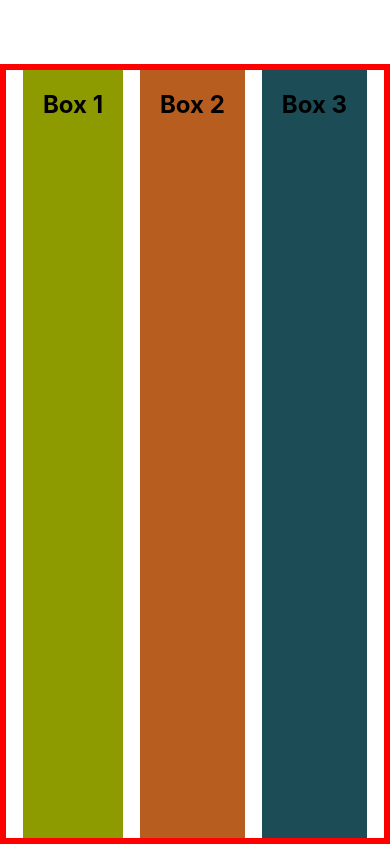
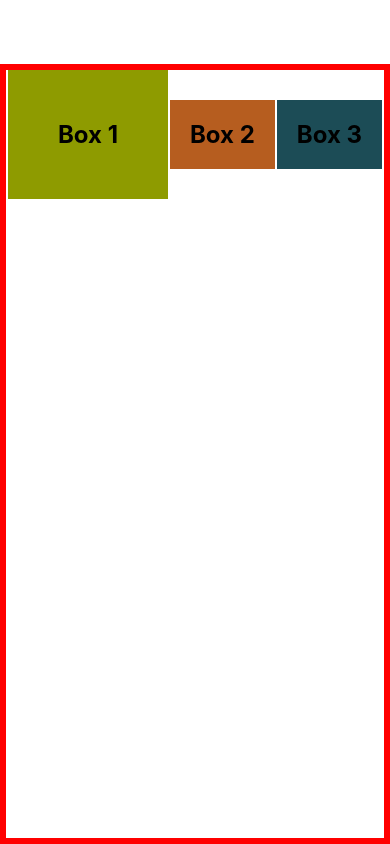
Before and after one commit to HarshuHacker/React-Native-Tutorials, a React Native app: screen / in a window 390 px wide. Built offline with nearby package versions, Linux system fonts and the light colour scheme.

Commit message:
Day 3: Align Items

```diff
--- a/App.js
+++ b/App.js
@@ -4,7 +4,7 @@
 export default function App() {
   return (
     <View style={styles.container}>
-      <Box style={{ backgroundColor: "#8e9b00" }}>Box 1</Box>
+      <Box style={{ backgroundColor: "#8e9b00", padding: 50 }}>Box 1</Box>
       <Box style={{ backgroundColor: "#b65d1f" }}>Box 2</Box>
       <Box style={{ backgroundColor: "#1c4c56" }}>Box 3</Box>
       {/* <Box style={{ backgroundColor: "#ab9156" }}>Box 4</Box>
@@ -24,5 +24,7 @@
     flexDirection: "row",
     // flexDirection: "column",
     justifyContent: "space-evenly",
+    // alignItems: "center",
+    alignItems: "baseline",
   },
 });
```
